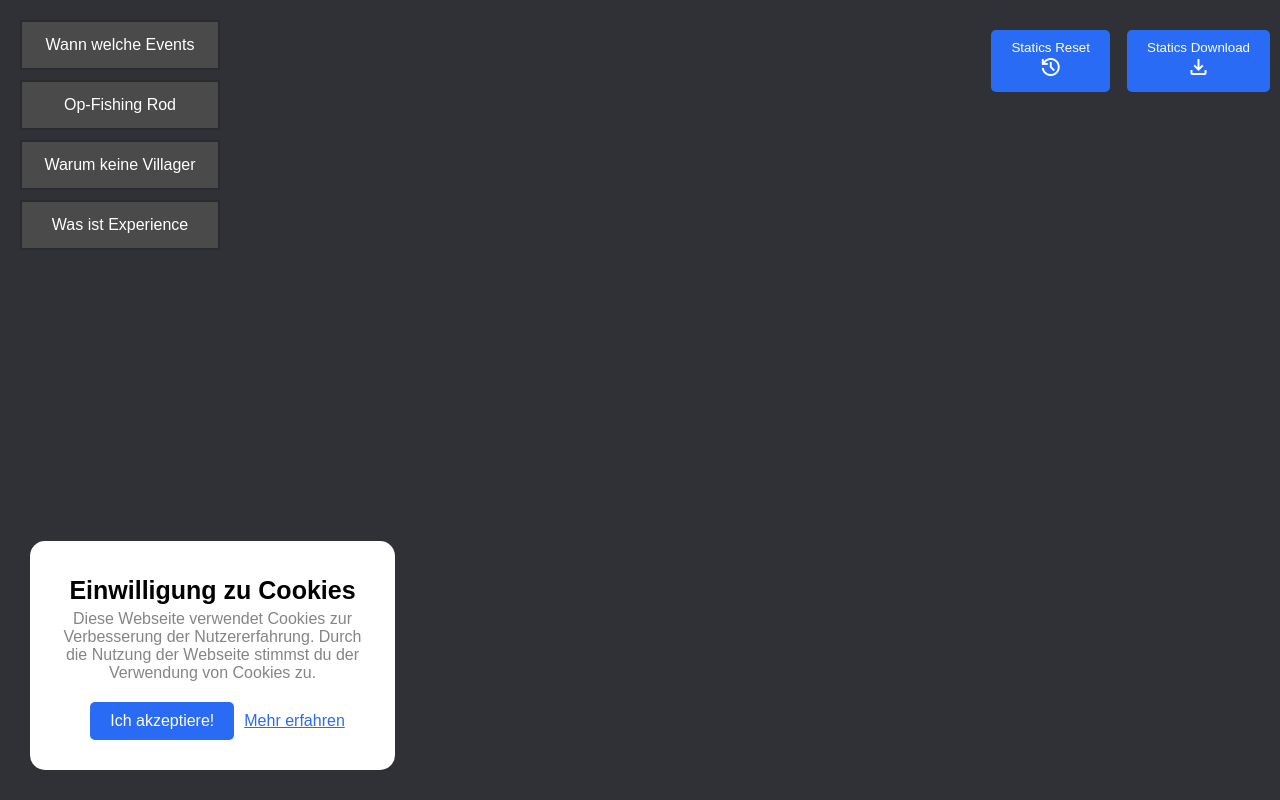
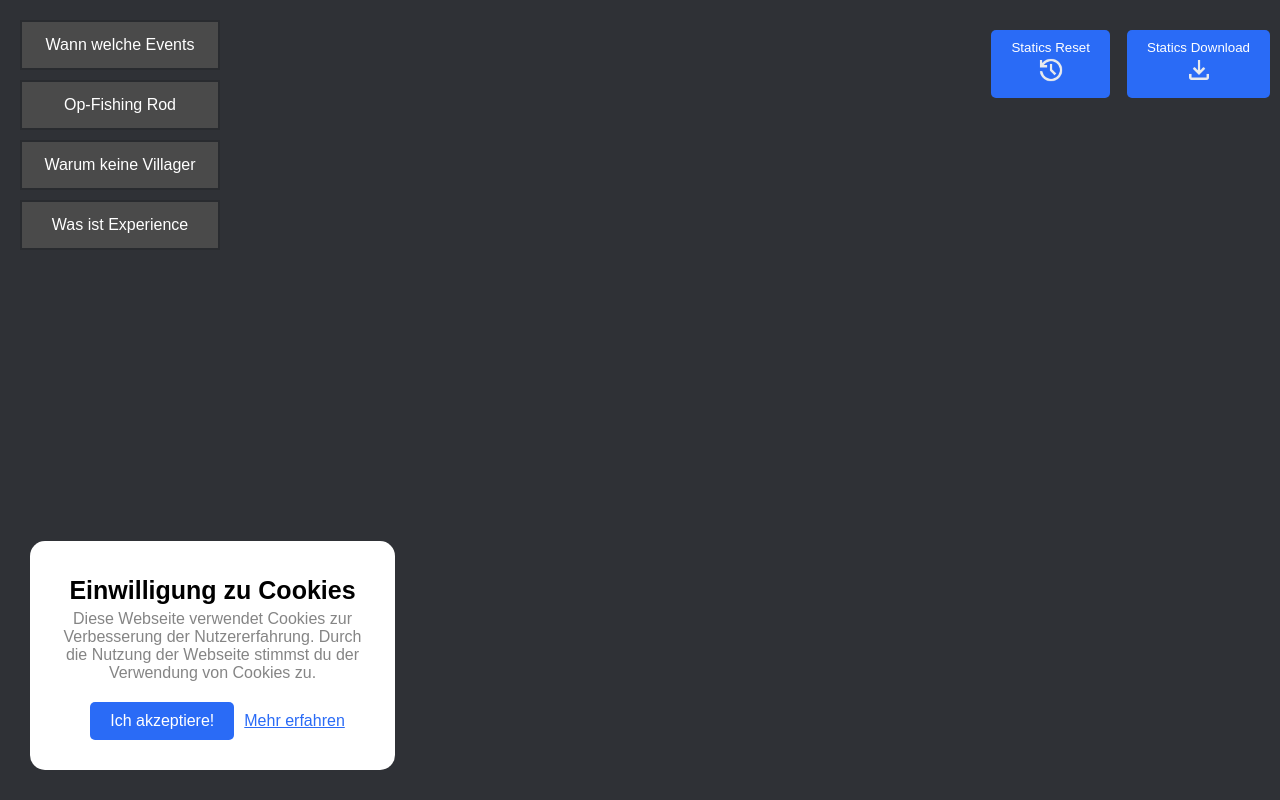
Before and after one commit to MikeyLLP/Supporter-Fragen, a plain HTML site: page fragen.html in a window 1280 px wide. Drawn offline with nearby package versions, Linux system fonts and the light colour scheme.

Commit message:
Icons-Einbindung

```diff
--- a/fragen.html
+++ b/fragen.html
@@ -4,7 +4,7 @@
             <meta charset="UTF-8">
             <meta name="viewport" content="width=device-width, initial-scale=1.0">
             <title>Fragen</title>
-            <link rel="stylesheet" href="style.css"> <!-- cmd Ipconfig Ipv-4 einsetzen für sinc oder durch standart ip ersetzen 127.0.0.1-->
+            <link rel="stylesheet" href="style.css">
 
         </head>
         <body>
@@ -76,14 +76,11 @@
             </div>
 
             <button id="resetButton" onclick="resetCounters()">Statics Reset
-                <br><span class="material-symbols-outlined">
-                history
-                </span></button>
+                <br><span class="material-symbols-outlined"><img class="icons-reset" src="Icons/device_reset.png" alt="device_png"></button>
 
             <button id="downloadButton" onclick="downloadCounters()">Statics Download
-                <br><span class="material-symbols-outlined">download</span></button>
-
-            <script src="script.js"></script> <!-- cmd Ipconfig Ipv-4 einsetzen für sinc oder durch standart ip ersetzen 127.0.0.1-->
+                <br><span class="material-symbols-outlined"><img class="icons-download" src="Icons/download.png" alt="download_png"></span></button>
+            <script src="script.js"></script>
         </body>
     </html>
 
--- a/style.css
+++ b/style.css
@@ -1,4 +1,4 @@
-@import url('https://fonts.googleapis.com/css2?family=Material+Symbols+Outlined:opsz,wght,FILL,GRAD@24,400,0,0');
+
     *{
         box-sizing: border-box;
     }
@@ -206,3 +206,7 @@ hr.linie{
 .buttons a{
     color: #2a6bf6;
 }
+.icons-download, .icons-reset{
+    width: 30px;
+    height: 30px;
+}
```
Also changed, not shown: Icons/device_reset.png (added), Icons/download.png (added).
